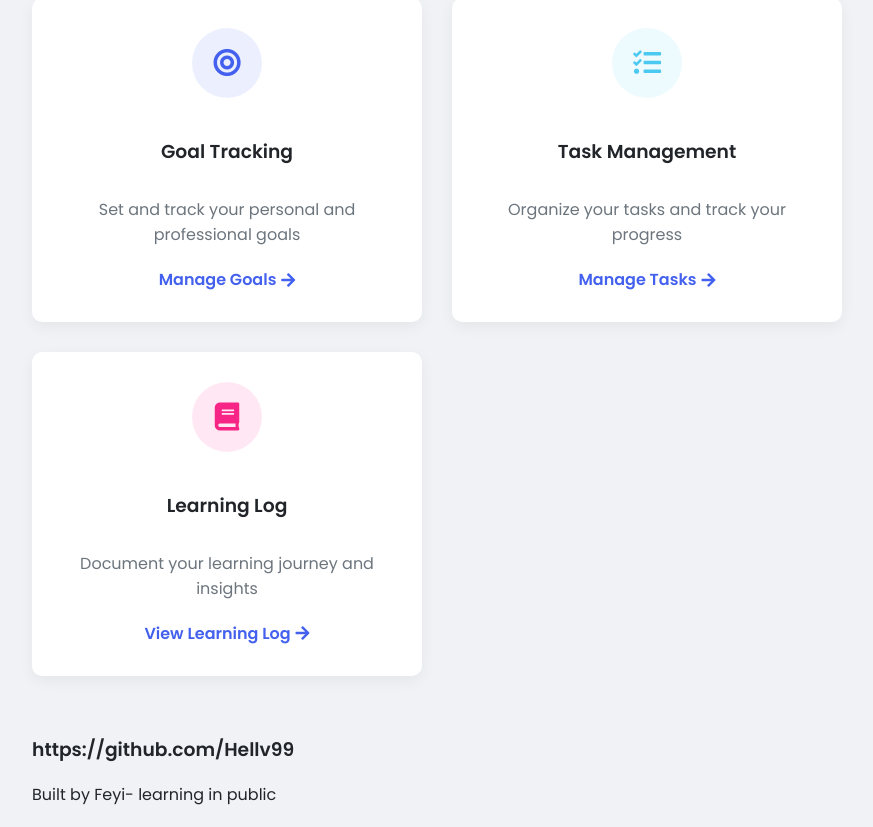
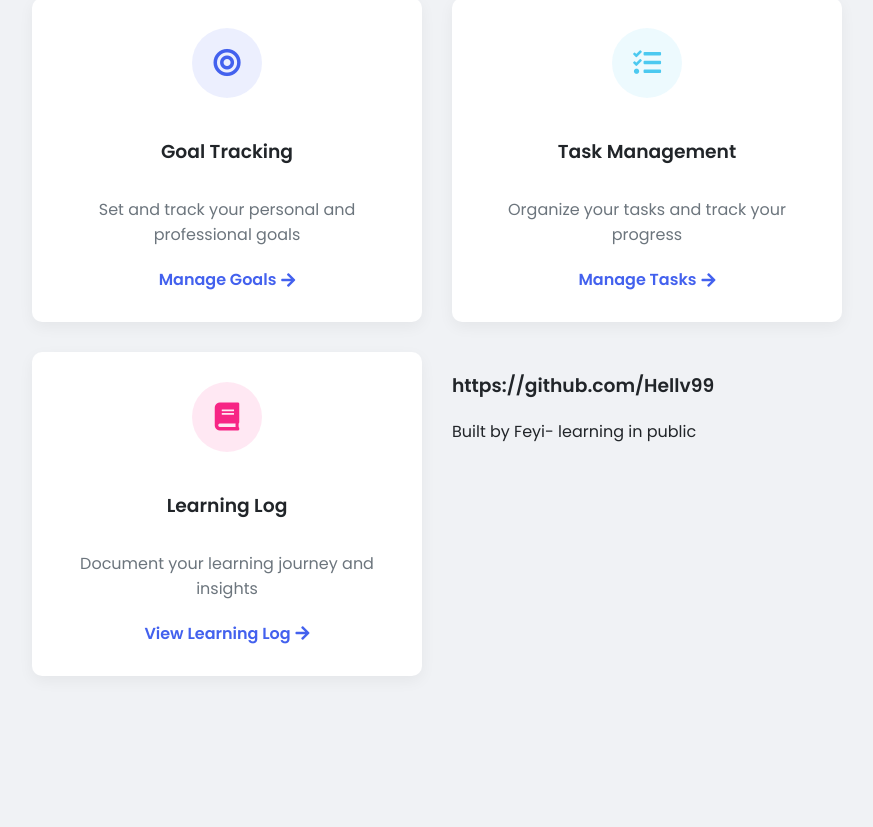
Before and after one commit to Hellv99/personal-dashboard, a React (Vite) app: page / in a window 1280 px wide. Shown: the part 628-1455 px from the top of the page, without its empty margins (203-1076 px from the left). After the commit the page ends 1364 px from the top, so only its background shows below. Built offline with nearby package versions, Linux system fonts and the light colour scheme.

Commit message:
refactor(App.jsx): move footer inside the main content div
The footer was moved inside the main content div to improve the structure and maintain consistency in the layout. This change ensures the footer is correctly positioned within the content hierarchy.

```diff
--- a/src/App.jsx
+++ b/src/App.jsx
@@ -76,12 +76,12 @@ function Home() {
               View Learning Log <i className="fas fa-arrow-right"></i>
             </Link>
           </div>
+          <footer>
+            <h3>https://github.com/Hellv99</h3>
+            Built by Feyi- learning in public
+          </footer>
         </div>
       </div>
-      <footer>
-        <h3>https://github.com/Hellv99</h3>
-        Built by Feyi- learning in public
-      </footer>
     </div>
   );
 }
```
